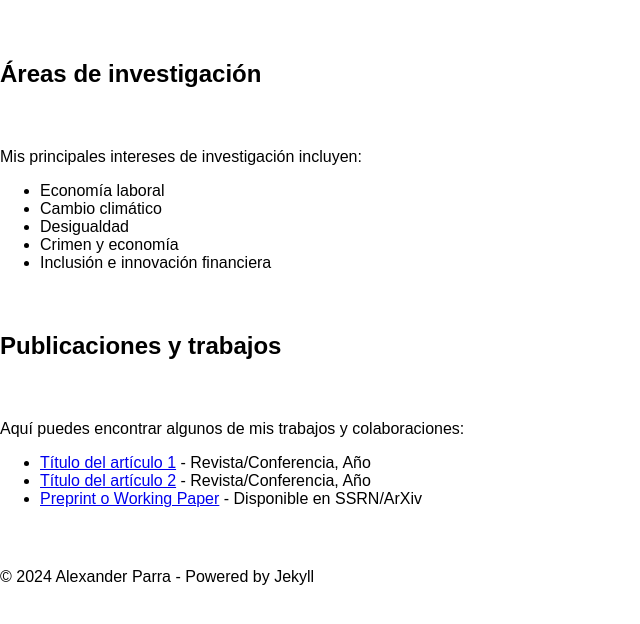
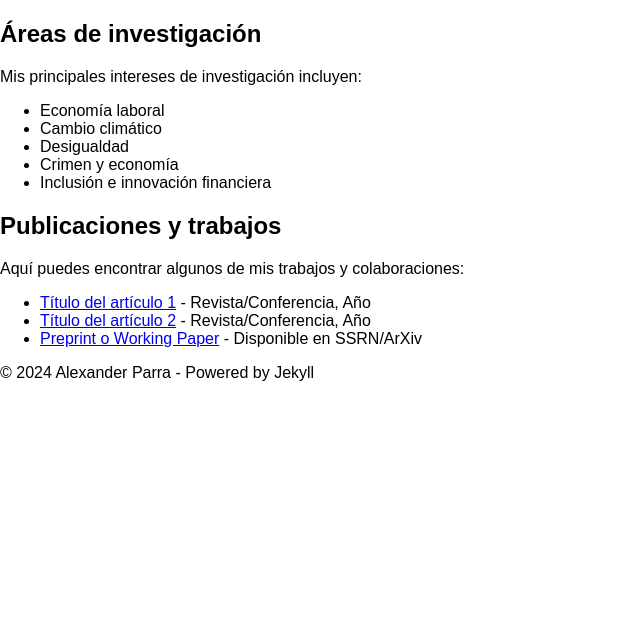
Before and after one commit to aparrani/aparrani.github.io, a Jekyll site: the page research/index.html, which Jekyll copies as it is, in a window 1280 px wide. Shown: the top 624 px of the page, without its empty margins (0-640 px from the left). Built offline with Jekyll 4.4.1, drawn with Linux system fonts in a browser that asks for light colours.

Commit message:
Update style.css

```diff
--- a/assets/css/style.css
+++ b/assets/css/style.css
@@ -78,88 +78,3 @@
 .social-icons a:hover {
     color: red; /* Cambia el color al pasar el mouse */
 }
-
-
-
-
-
-
-
-
-
-
-
-/* Oculta el título del repositorio */
-h1 {
-    display: none;
-}
-
-/* Estilos generales */
-body {
-    margin: 0;
-    padding: 0;
-    font-family: Arial, sans-serif;
-}
-
-/* Ajustes para la barra de navegación */
-.navbar {
-    background-color: #8a2be2;
-    position: fixed;
-    top: 0;
-    left: 0;
-    width: 100%; /* Ocupa todo el ancho del viewport */
-    z-index: 9999; /* Barra al frente */
-    display: flex;
-    justify-content: center; /* Centra la barra */
-    box-sizing: border-box;
-}
-
-/* Asegura que la lista no tenga márgenes y se comporte de manera flexible */
-.navbar ul {
-    list-style-type: none;
-    margin: 0;
-    padding: 0;
-    display: flex;
-    flex-wrap: wrap; /* Permite apilamiento en pantallas pequeñas */
-    justify-content: space-around; /* Distribuye los enlaces */
-    width: 100%; /* Hace que ocupe el ancho completo disponible */
-    max-width: 1200px; /* Controla el ancho máximo para pantallas grandes */
-}
-
-/* Estilos de los enlaces */
-.navbar a {
-    display: block;
-    color: white;
-    text-align: center;
-    padding: 14px 16px;
-    text-decoration: none;
-    flex: 1; /* Los enlaces se distribuyen uniformemente */
-}
-
-/* Estilo al pasar el mouse sobre los enlaces */
-.navbar a:hover {
-    background-color: #ddd;
-    color: black;
-}
-
-/* Asegura que el contenido comience debajo de la barra */
-h2, p {
-    margin-top: 60px; /* Ajusta este valor si la barra es más alta */
-}
-
-/* Estilos para dispositivos móviles */
-@media (max-width: 768px) {
-    .navbar ul {
-        flex-direction: column; /* Apila los enlaces verticalmente */
-        align-items: center; /* Centra los enlaces apilados */
-    }
-
-    .navbar a {
-        text-align: left; /* Alinea el texto a la izquierda */
-        padding: 10px 20px; /* Ajusta el padding para pantallas pequeñas */
-    }
-
-    h2, p {
-        margin-top: 80px; /* Asegura que no se pise el contenido al apilarse */
-    }
-}
```
